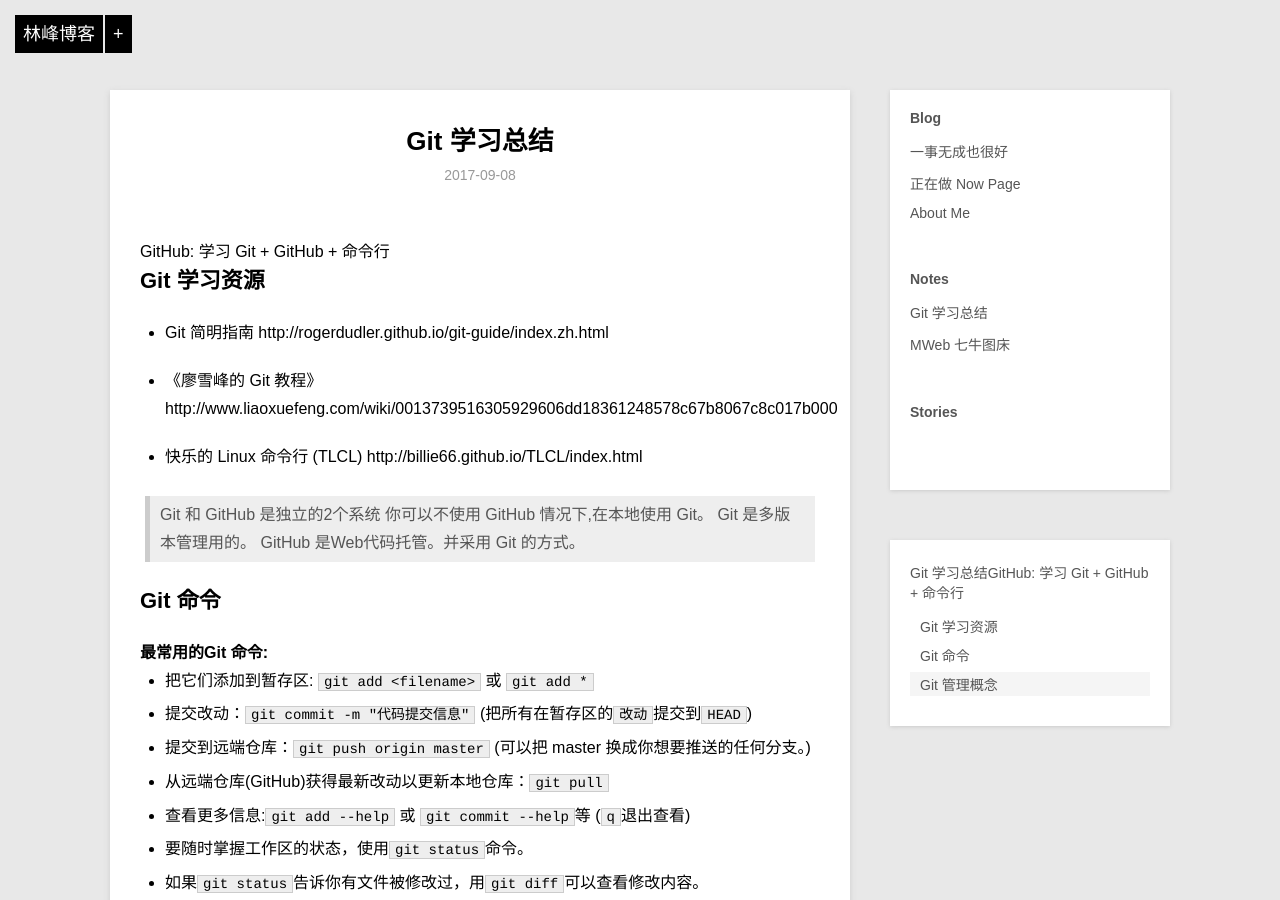
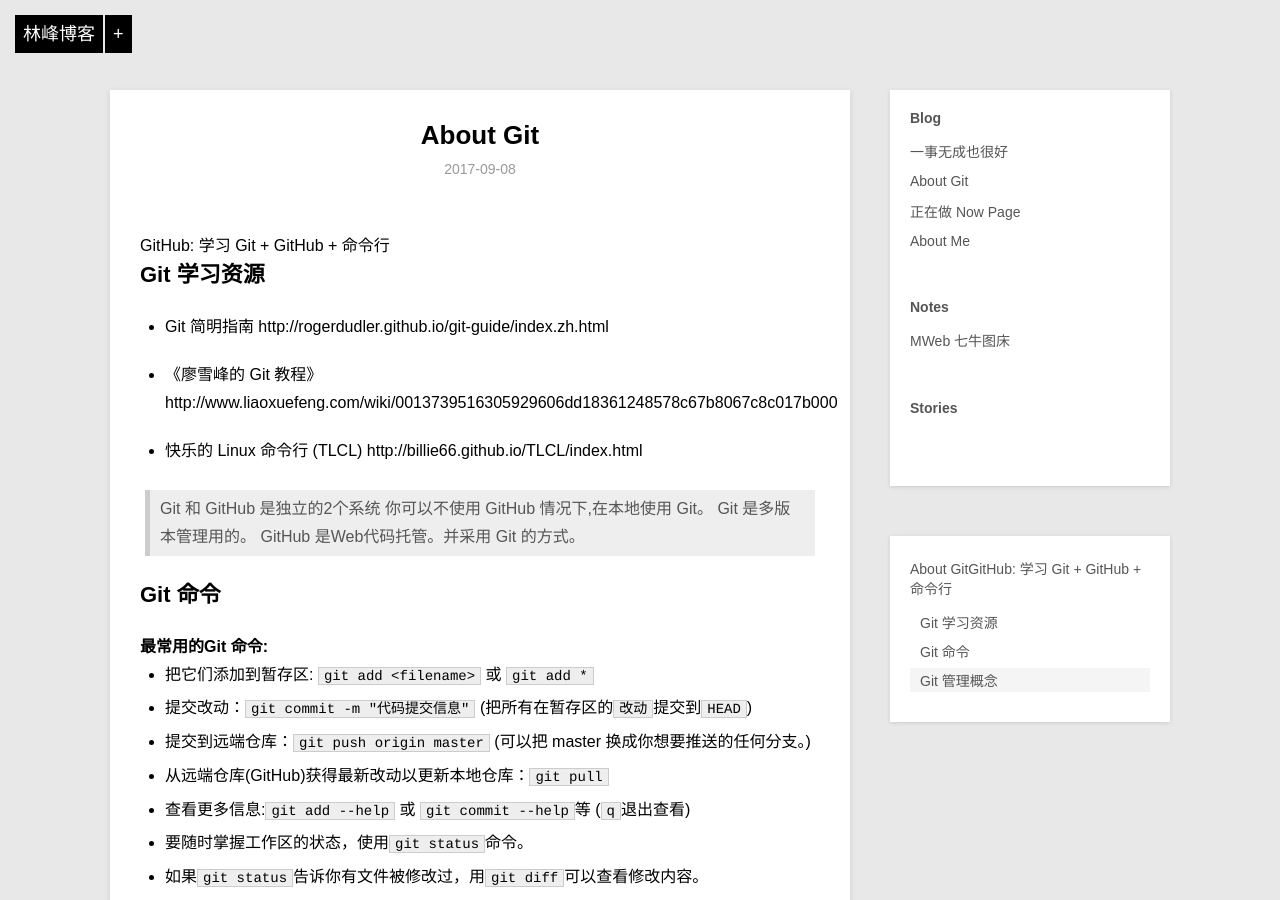
Before and after one commit to linfeng365/linfeng365.github.io, a Jekyll site: the page built from _posts/Blog/2017-09-08-About-Git.md, in a window 1280 px wide and 900 px high. Built offline with Jekyll 4.4.1, drawn with Linux system fonts in a browser that asks for light colours; comment, search, counter and statistics services are not loaded.

Commit message:
Revert "upadete"
This reverts commit 7501ba2315c30d96796b6a9f5e60dd39d96699bb.

```diff
--- a/_posts/Blog/2017-09-08-About-Git.md
+++ b/_posts/Blog/2017-09-08-About-Git.md
@@ -1,8 +1,8 @@
 ---
 layout: post
-title: Git 学习总结
+title: About Git
 description: Git 简单学习总结
-category: notes
+category: blog
 ---
 
 # GitHub: 学习 Git + GitHub + 命令行
```
